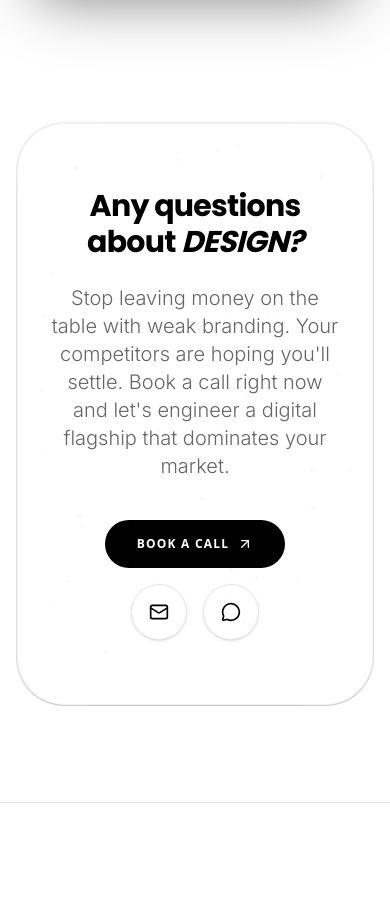
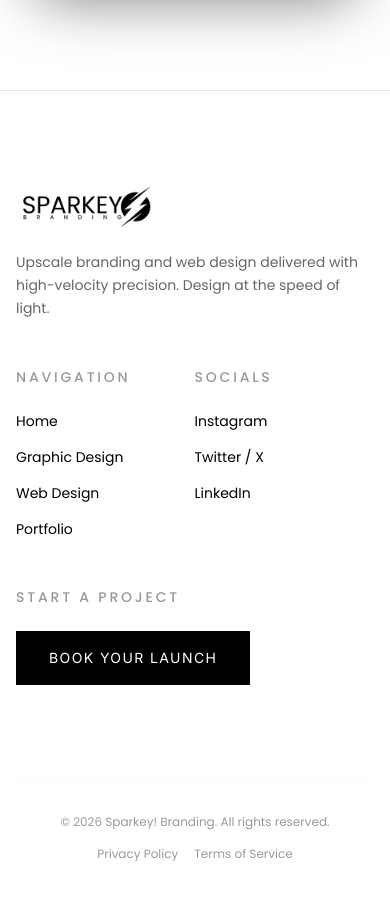
Before and after one commit to sparkeybranding/Sparkey-Branding, a Next.js app: page /web-design in a window 390 px wide. Shown: the part 5580-6477 px from the top of the page. Built offline with nearby package versions, Linux system fonts and the light colour scheme; a web font is replaced by a local one.

Commit message:
Remove 'Any questions about Design' contact section from Service pages

```diff
--- a/src/app/graphic-design/page.tsx
+++ b/src/app/graphic-design/page.tsx
@@ -4,9 +4,7 @@ import { motion } from "framer-motion";
 import Image from "next/image";
 import Link from "next/link";
 import FloatingElement from "@/components/FloatingElement";
-import { HighlightGroup, HighlighterItem, Particles } from "@/components/ui/highlighter";
 import { Button } from "@/components/ui/button";
-import { Mail, MessageCircle, ArrowUpRight } from "lucide-react";
 
 export default function GraphicDesign() {
   return (
@@ -171,63 +169,6 @@ export default function GraphicDesign() {
             </p>
           </div>
         </section>
-
-        {/* Interactive Contact Card */}
-        <section className="relative mx-auto mt-32 max-w-5xl">
-          <HighlightGroup className="group h-full">
-            <div className="group/item h-full md:col-span-12">
-              <HighlighterItem className="rounded-[3rem] p-px bg-black/5">
-                <div className="relative z-20 h-full overflow-hidden rounded-[3rem] border border-black/5 bg-white shadow-2xl py-16 px-8 md:p-24">
-                  <Particles
-                    className="absolute inset-0 -z-10 opacity-5 transition-opacity duration-1000 ease-in-out group-hover/item:opacity-30"
-                    quantity={150}
-                    color={"#000000"}
-                    vy={-0.1}
-                  />
-
-                  <div className="flex flex-col md:flex-row items-center justify-between gap-16">
-                    <div className="flex-1 text-center md:text-left">
-                      <h3 className="text-3xl md:text-5xl font-poppins font-bold tracking-tight mb-6">
-                        Any questions about <span className="italic uppercase">Design?</span>
-                      </h3>
-                      <p className="text-xl font-sans font-light opacity-60 mb-10 max-w-md">
-                        Stop leaving money on the table with weak branding. Your competitors are hoping you'll settle. Book a call right now and let's engineer a digital flagship that dominates your market.
-                      </p>
-
-                      <div className="flex flex-wrap justify-center md:justify-start gap-4">
-                        <Link href="https://cal.com/aliimam/designali" target="_blank">
-                          <Button size="lg" className="rounded-full px-8 py-6 bg-black text-white hover:bg-neutral-800 transition-all font-bold uppercase tracking-widest text-xs flex items-center gap-2">
-                            Book a call <ArrowUpRight className="w-4 h-4" />
-                          </Button>
-                        </Link>
-
-                        <div className="flex gap-4">
-                          <Link href="mailto:contact@sparkeybranding.com" className="w-14 h-14 rounded-full border border-black/10 flex items-center justify-center hover:bg-black hover:text-white transition-all group/icon shadow-sm">
-                            <Mail className="w-5 h-5" />
-                          </Link>
-                          <Link href="https://wa.me/yournumber" className="w-14 h-14 rounded-full border border-black/10 flex items-center justify-center hover:bg-black hover:text-white transition-all group/icon shadow-sm">
-                            <MessageCircle className="w-5 h-5" />
-                          </Link>
-                        </div>
-                      </div>
-                    </div>
-
-                    <div className="hidden lg:block relative w-64 h-64">
-                       <div className="absolute inset-0 bg-black rounded-full overflow-hidden shadow-[0_0_60px_rgba(0,0,0,0.1)]">
-                          {/* Symbolic lightning mark using the logo SVG pattern */}
-                          <div className="w-full h-full flex items-center justify-center text-white p-12">
-                            <svg viewBox="0 0 24 24" className="w-full h-full fill-current">
-                              <path d="M13.5 2L5 14h6.5l-2.5 8 8.5-12h-6.5z" />
-                            </svg>
-                          </div>
-                       </div>
-                    </div>
-                  </div>
-                </div>
-              </HighlighterItem>
-            </div>
-          </HighlightGroup>
-        </section>
       </div>
     </div>
   );
--- a/src/app/web-design/page.tsx
+++ b/src/app/web-design/page.tsx
@@ -4,9 +4,7 @@ import { motion } from "framer-motion";
 import Image from "next/image";
 import Link from "next/link";
 import FloatingElement from "@/components/FloatingElement";
-import { HighlightGroup, HighlighterItem, Particles } from "@/components/ui/highlighter";
 import { Button } from "@/components/ui/button";
-import { Mail, MessageCircle, ArrowUpRight } from "lucide-react";
 
 const portfolioItems = [
   {
@@ -181,63 +179,6 @@ export default function WebDesign() {
             </p>
           </div>
         </section>
-
-        {/* Interactive Contact Card */}
-        <section className="relative mx-auto mt-32 max-w-5xl">
-          <HighlightGroup className="group h-full">
-            <div className="group/item h-full md:col-span-12">
-              <HighlighterItem className="rounded-[3rem] p-px bg-black/5">
-                <div className="relative z-20 h-full overflow-hidden rounded-[3rem] border border-black/5 bg-white shadow-2xl py-16 px-8 md:p-24">
-                  <Particles
-                    className="absolute inset-0 -z-10 opacity-5 transition-opacity duration-1000 ease-in-out group-hover/item:opacity-30"
-                    quantity={150}
-                    color={"#000000"}
-                    vy={-0.1}
-                  />
-
-                  <div className="flex flex-col md:flex-row items-center justify-between gap-16">
-                    <div className="flex-1 text-center md:text-left">
-                      <h3 className="text-3xl md:text-5xl font-poppins font-bold tracking-tight mb-6">
-                        Any questions about <span className="italic uppercase">Design?</span>
-                      </h3>
-                      <p className="text-xl font-sans font-light opacity-60 mb-10 max-w-md">
-                        Stop leaving money on the table with weak branding. Your competitors are hoping you'll settle. Book a call right now and let's engineer a digital flagship that dominates your market.
-                      </p>
-
-                      <div className="flex flex-wrap justify-center md:justify-start gap-4">
-                        <Link href="https://cal.com/aliimam/designali" target="_blank">
-                          <Button size="lg" className="rounded-full px-8 py-6 bg-black text-white hover:bg-neutral-800 transition-all font-bold uppercase tracking-widest text-xs flex items-center gap-2">
-                            Book a call <ArrowUpRight className="w-4 h-4" />
-                          </Button>
-                        </Link>
-
-                        <div className="flex gap-4">
-                          <Link href="mailto:contact@sparkeybranding.com" className="w-14 h-14 rounded-full border border-black/10 flex items-center justify-center hover:bg-black hover:text-white transition-all group/icon shadow-sm">
-                            <Mail className="w-5 h-5" />
-                          </Link>
-                          <Link href="https://wa.me/yournumber" className="w-14 h-14 rounded-full border border-black/10 flex items-center justify-center hover:bg-black hover:text-white transition-all group/icon shadow-sm">
-                            <MessageCircle className="w-5 h-5" />
-                          </Link>
-                        </div>
-                      </div>
-                    </div>
-
-                    <div className="hidden lg:block relative w-64 h-64">
-                       <div className="absolute inset-0 bg-black rounded-full overflow-hidden shadow-[0_0_60px_rgba(0,0,0,0.1)]">
-                          {/* Symbolic lightning mark using the logo SVG pattern */}
-                          <div className="w-full h-full flex items-center justify-center text-white p-12">
-                            <svg viewBox="0 0 24 24" className="w-full h-full fill-current">
-                              <path d="M13.5 2L5 14h6.5l-2.5 8 8.5-12h-6.5z" />
-                            </svg>
-                          </div>
-                       </div>
-                    </div>
-                  </div>
-                </div>
-              </HighlighterItem>
-            </div>
-          </HighlightGroup>
-        </section>
       </div>
     </div>
   );
```
